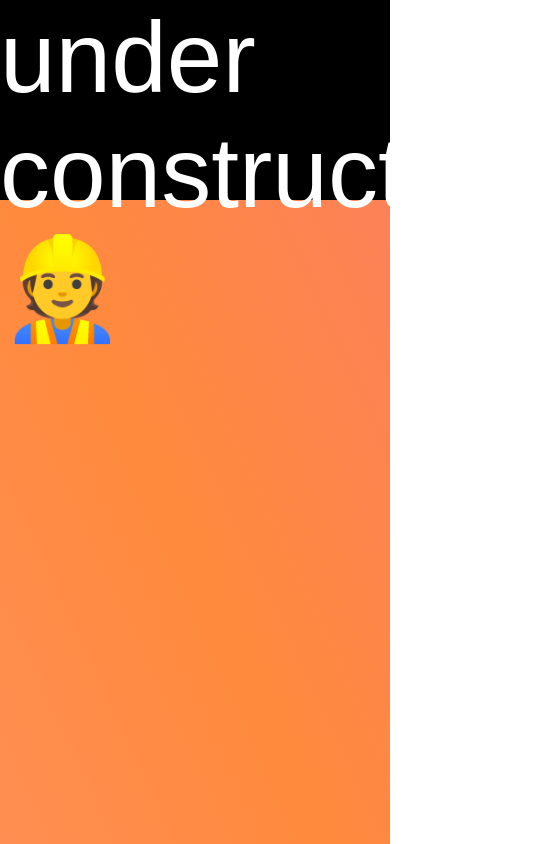
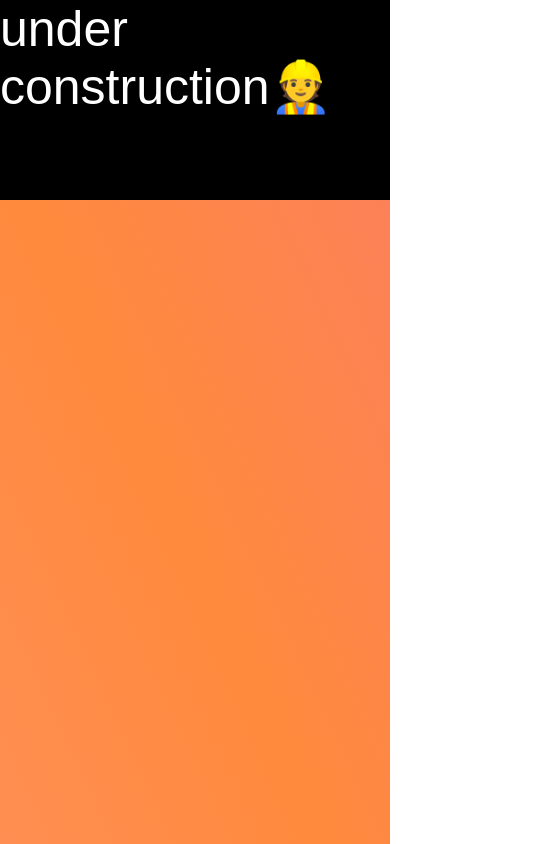
Before and after one commit to joehiggs/higgsv, a React (Create React App) app: page / in a window 390 px wide. Shown: the whole page, 539 px wide, since content can reach past the window. Built offline with nearby package versions, Linux system fonts and the light colour scheme.

Commit message:
mobile friendly because first things first

```diff
--- a/src/App.css
+++ b/src/App.css
@@ -51,6 +51,6 @@
 }
 
 .text {
-  font-size: 100px;
+  font-size: 50px;
   color: white;
 }
--- a/src/index.css
+++ b/src/index.css
@@ -9,7 +9,10 @@
     }
 
 body, html {
+	width: 100vw;
+	height: 100vh;
   margin: 0 !important;
   padding: 0 !important;
   font-family: sans-serif;
+  overflow: hidden;
 }
```
